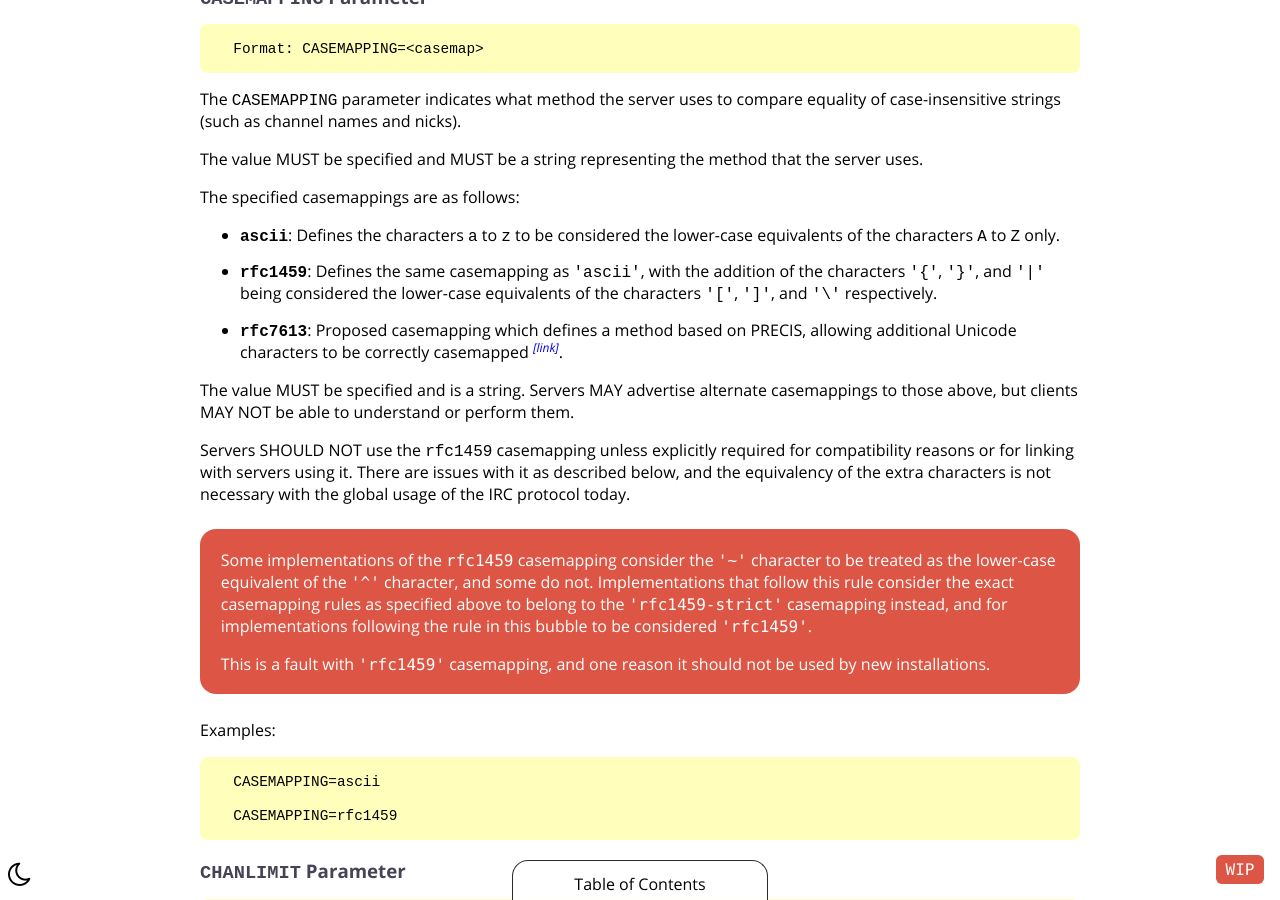
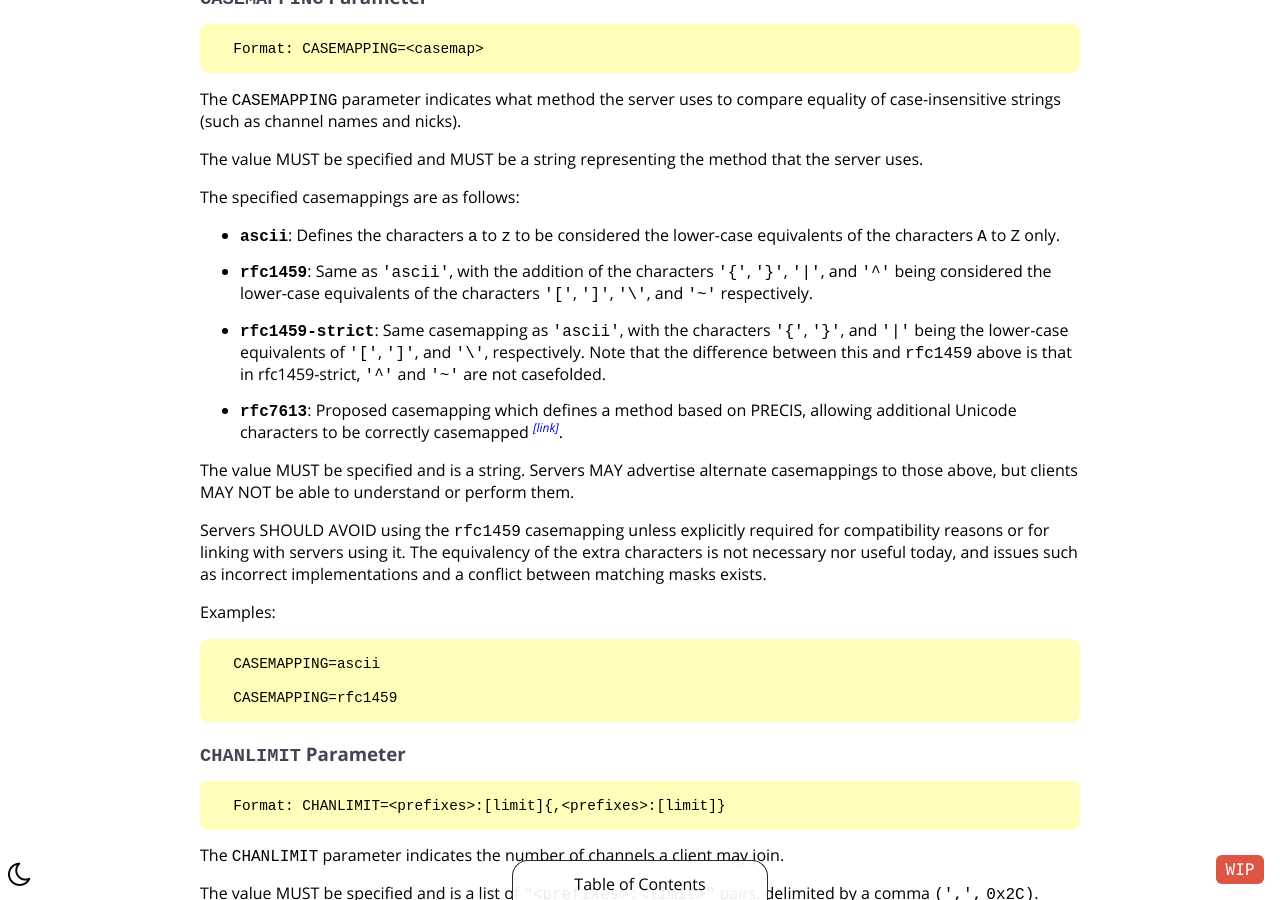
Before and after one commit to ircdocs/modern-irc, a Jekyll site: the page built from index.md, in a window 1280 px wide and 900 px high, scrolled down 62764 px. Built offline with Jekyll 4.4.1, drawn with Linux system fonts in a browser that asks for light colours.

Commit message:
CASEMAPPING: Simplify rfc1459/-strict explanation, thanks Koragg!

```diff
--- a/_includes/modern-appendix.md
+++ b/_includes/modern-appendix.md
@@ -939,18 +939,13 @@ The value MUST be specified and MUST be a string representing the method that th
 The specified casemappings are as follows:
 
 * **`ascii`**: Defines the characters `a` to `z` to be considered the lower-case equivalents of the characters `A` to `Z` only.
-* **`rfc1459`**: Defines the same casemapping as `'ascii'`, with the addition of the characters `'{'`, `'}'`, and `'|'` being considered the lower-case equivalents of the characters `'['`, `']'`, and `'\'` respectively.
+* **`rfc1459`**: Same as `'ascii'`, with the addition of the characters `'{'`, `'}'`, `'|'`, and `'^'` being considered the lower-case equivalents of the characters `'['`, `']'`, `'\'`, and `'~'` respectively.
+* **`rfc1459-strict`**: Same casemapping as `'ascii'`, with the characters `'{'`, `'}'`, and `'|'` being the lower-case equivalents of `'['`, `']'`, and `'\'`, respectively. Note that the difference between this and `rfc1459` above is that in rfc1459-strict, `'^'` and `'~'` are not casefolded.
 * **`rfc7613`**: Proposed casemapping which defines a method based on PRECIS, allowing additional Unicode characters to be correctly casemapped <sup><a href="https://github.com/ircv3/ircv3-specifications/pull/272">[link]</a></sup>.
 
 The value MUST be specified and is a string. Servers MAY advertise alternate casemappings to those above, but clients MAY NOT be able to understand or perform them.
 
-Servers SHOULD NOT use the `rfc1459` casemapping unless explicitly required for compatibility reasons or for linking with servers using it. There are issues with it as described below, and the equivalency of the extra characters is not necessary with the global usage of the IRC protocol today.
-
-<div class="warning">
-    <p>Some implementations of the <tt>rfc1459</tt> casemapping consider the <tt>'~'</tt> character to be treated as the lower-case equivalent of the <tt>'^'</tt> character, and some do not. Implementations that follow this rule consider the exact casemapping rules as specified above to belong to the <tt>'rfc1459-strict'</tt> casemapping instead, and for implementations following the rule in this bubble to be considered <tt>'rfc1459'</tt>.</p>
-
-    <p>This is a fault with <tt>'rfc1459'</tt> casemapping, and one reason it should not be used by new installations.</p>
-</div>
+Servers SHOULD AVOID using the `rfc1459` casemapping unless explicitly required for compatibility reasons or for linking with servers using it. The equivalency of the extra characters is not necessary nor useful today, and issues such as incorrect implementations and a conflict between matching masks exists.
 
 Examples:
 
```
